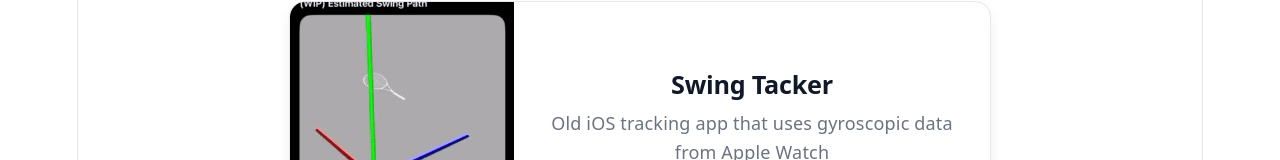
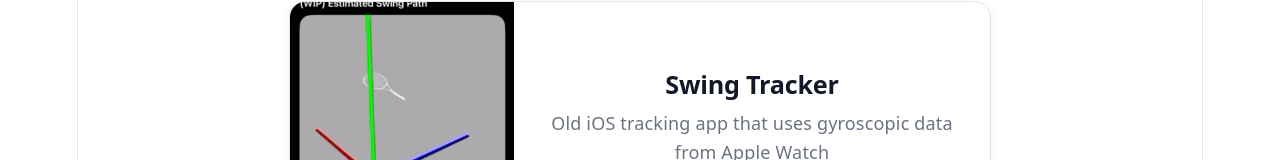
Before and after one commit to Daniel-Abrams/daniel-abrams-site, a React (Vite) app: page / in a window 1280 px wide. Shown: the part 139-299 px from the top of the page. Built offline with nearby package versions, Linux system fonts and the light colour scheme.

Commit message:
fix typo

```diff
--- a/src/components/Cards.jsx
+++ b/src/components/Cards.jsx
@@ -7,7 +7,7 @@
     <div className="cards">
       <div className="card-list">
         <CardItem
-          header="Swing Tacker"
+          header="Swing Tracker"
           text="Old iOS tracking app that uses gyroscopic data from Apple Watch"
           url="https://github.com/Daniel-Abrams/Swing-Tracker"
           src="/assets/IMG_1006.gif"
```
